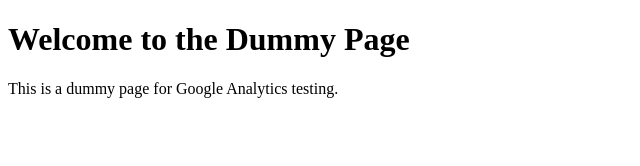
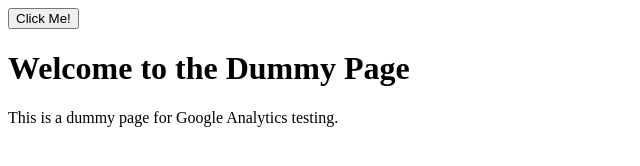
Before and after one commit to toXic947/Dummy, a plain HTML site: page index.html in a window 1280 px wide. Shown: the whole page, without its empty margins (0-640 px from the left). Drawn offline with Linux system fonts and the light colour scheme.

Commit message:
Update index.html

```diff
--- a/index.html
+++ b/index.html
@@ -11,6 +11,7 @@
         gtag('config', 'G-C4ZNL4CJVN');
     </script>
 </head>
+<button onclick="gtag('event', 'click', {'event_category': 'Button', 'event_label': 'DummyButton'});">Click Me!</button>
 <body>
 <h1>Welcome to the Dummy Page</h1>
 <p>This is a dummy page for Google Analytics testing.</p>
```
